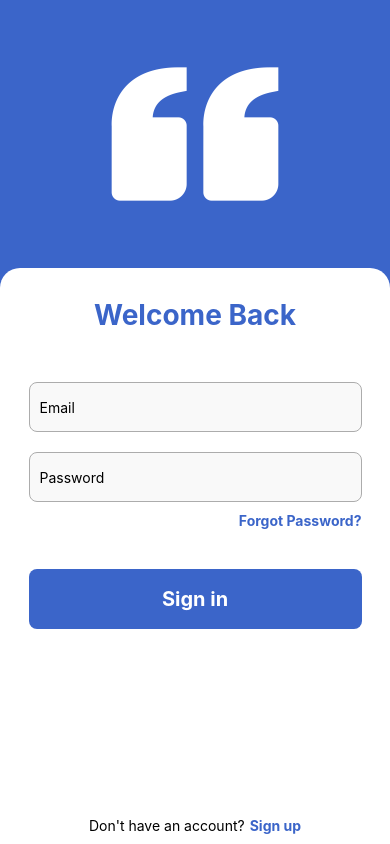
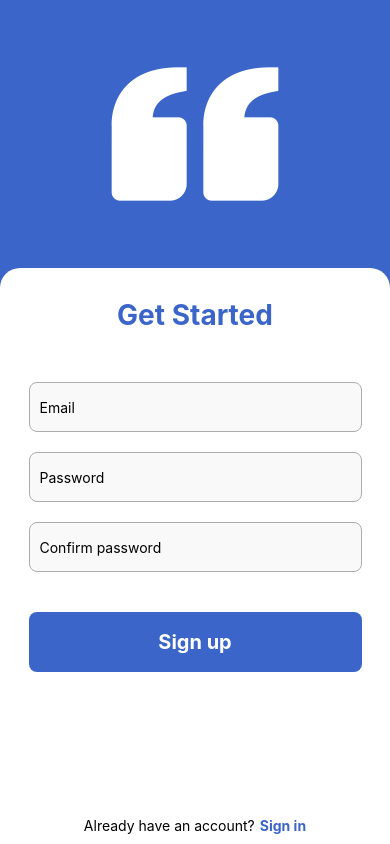
Before and after one commit to berkanserbes/quote-app, a React Native app: screen /Register in a window 390 px wide. Built offline with nearby package versions, Linux system fonts and the light colour scheme.

Commit message:
Modify Register screen

```diff
--- a/App.js
+++ b/App.js
@@ -1,6 +1,7 @@
 import { NavigationContainer } from "@react-navigation/native";
 import { createNativeStackNavigator } from "@react-navigation/native-stack";
 import LoginScreen from "./screens/LoginScreen";
+import RegisterScreen from "./screens/RegisterScreen";
 import { SafeAreaProvider, SafeAreaView } from "react-native-safe-area-context";
 
 const Stack = createNativeStackNavigator();
@@ -16,6 +17,12 @@ export default function App() {
               component={LoginScreen}
               options={{ headerShown: false }}
             />
+
+            <Stack.Screen
+              name="Register"
+              component={RegisterScreen}
+              options={{ headerShown: false }}
+            />
           </Stack.Navigator>
         </NavigationContainer>
       </SafeAreaView>
--- a/screens/LoginScreen/LoginScreen.container.jsx
+++ b/screens/LoginScreen/LoginScreen.container.jsx
@@ -1,7 +1,10 @@
 import React from "react";
 import LoginScreenUI from "./LoginScreen.ui";
+import { useNavigation } from "@react-navigation/native";
 
 const LoginScreenContainer = () => {
-  return <LoginScreenUI />;
+  const navigation = useNavigation();
+
+  return <LoginScreenUI navigation={navigation} />;
 };
 export default LoginScreenContainer;
--- a/screens/LoginScreen/LoginScreen.ui.jsx
+++ b/screens/LoginScreen/LoginScreen.ui.jsx
@@ -10,7 +10,7 @@ import {
 import styles from "./LoginScreen.styles";
 import { useSafeAreaInsets } from "react-native-safe-area-context";
 
-const LoginScreenUI = () => {
+const LoginScreenUI = ({ navigation }) => {
   return (
     <View style={styles.container}>
       <View style={styles.mainContainer}>
@@ -41,7 +41,12 @@ const LoginScreenUI = () => {
           </View>
           <View style={styles.signUpNavContainer}>
             <Text>Don't have an account?</Text>
-            <Text style={styles.signUpText}>Sign up</Text>
+            <Text
+              style={styles.signUpText}
+              onPress={() => navigation.navigate("Register")}
+            >
+              Sign up
+            </Text>
           </View>
         </View>
       </View>
--- a/screens/RegisterScreen/RegisterScreen.container.jsx
+++ b/screens/RegisterScreen/RegisterScreen.container.jsx
@@ -1,3 +1,10 @@
-const RegisterScreenContainer = () => {};
+import { useNavigation } from "@react-navigation/native";
+import RegisterScreenUI from "./RegisterScreen.ui";
+
+const RegisterScreenContainer = () => {
+  const navigation = useNavigation();
+
+  return <RegisterScreenUI navigation={navigation} />;
+};
 
 export default RegisterScreenContainer;
--- a/screens/RegisterScreen/RegisterScreen.styles.js
+++ b/screens/RegisterScreen/RegisterScreen.styles.js
@@ -1,3 +1,87 @@
 import { StyleSheet } from "react-native";
 
-export default StyleSheet.create({});
+export default StyleSheet.create({
+  container: {
+    backgroundColor: "#3b65c9",
+    flex: 1,
+  },
+  mainContainer: {
+    flex: 1,
+    justifyContent: "center",
+    alignItems: "center",
+  },
+  logo: {
+    width: 200,
+    height: 200,
+  },
+  bottomContainer: {
+    flex: 2,
+    backgroundColor: "white",
+    borderTopLeftRadius: 20,
+    borderTopRightRadius: 20,
+    paddingTop: 30,
+    paddingBottom: 10,
+    paddingLeft: 10,
+    paddingRight: 10,
+    justifyContent: "center",
+    alignContent: "center",
+    flexDirection: "row",
+  },
+  bottomMainContainer: {
+    width: "90%",
+    rowGap: 50,
+  },
+  titleContainer: {
+    alignItems: "center",
+    justifyContent: "center",
+  },
+  title: {
+    fontSize: 28,
+    fontWeight: "bold",
+    color: "#3b65c9",
+  },
+  authContainer: {
+    flex: 1,
+    alignContent: "start",
+    justifyContent: "center",
+  },
+  inputContainer: { rowGap: 20, alignContent: "center" },
+  input: {
+    height: 50,
+    borderWidth: 1,
+    paddingHorizontal: 10,
+    borderRadius: 8,
+    borderColor: "#ACACAC",
+    backgroundColor: "#f9f9f9",
+  },
+  controlContainer: {
+    marginTop: 10,
+    alignItems: "flex-end",
+  },
+  forgotPasswordText: {
+    fontWeight: "bold",
+    color: "#3b65c9",
+  },
+  authButtonContainer: { flex: 1, marginTop: 40 },
+  authButton: {
+    justifyContent: "center",
+    alignItems: "center",
+    height: 60,
+    borderRadius: 8,
+    backgroundColor: "#3b65c9",
+  },
+  authButtonText: {
+    color: "white",
+    fontSize: 20,
+    fontWeight: "bold",
+  },
+  signUpNavContainer: {
+    flexDirection: "row",
+    columnGap: 5,
+    justifyContent: "center",
+  },
+  signUpText: {
+    fontWeight: "bold",
+    color: "#3b65c9",
+  },
+});
--- a/screens/RegisterScreen/RegisterScreen.ui.jsx
+++ b/screens/RegisterScreen/RegisterScreen.ui.jsx
@@ -1,3 +1,52 @@
-const RegisterScreenUI = () => {};
+import {
+  View,
+  Text,
+  ImageBackground,
+  TextInput,
+  TouchableOpacity,
+} from "react-native";
+import styles from "./RegisterScreen.styles";
+
+const RegisterScreenUI = ({ navigation }) => {
+  return (
+    <View style={styles.container}>
+      <View style={styles.mainContainer}>
+        <ImageBackground
+          source={require("../../assets/quote-logo.png")}
+          style={styles.logo}
+          resizeMode="contain"
+        />
+      </View>
+      <View style={styles.bottomContainer}>
+        <View style={styles.bottomMainContainer}>
+          <View style={styles.titleContainer}>
+            <Text style={styles.title}>Get Started</Text>
+          </View>
+          <View style={styles.authContainer}>
+            <View style={styles.inputContainer}>
+              <TextInput style={styles.input} placeholder="Email" />
+              <TextInput style={styles.input} placeholder="Password" />
+              <TextInput style={styles.input} placeholder="Confirm password" />
+            </View>
+            <View style={styles.authButtonContainer}>
+              <TouchableOpacity style={styles.authButton}>
+                <Text style={styles.authButtonText}>Sign up</Text>
+              </TouchableOpacity>
+            </View>
+          </View>
+          <View style={styles.signUpNavContainer}>
+            <Text>Already have an account?</Text>
+            <Text
+              style={styles.signUpText}
+              onPress={() => navigation.navigate("Login")}
+            >
+              Sign in
+            </Text>
+          </View>
+        </View>
+      </View>
+    </View>
+  );
+};
 
 export default RegisterScreenUI;
```
